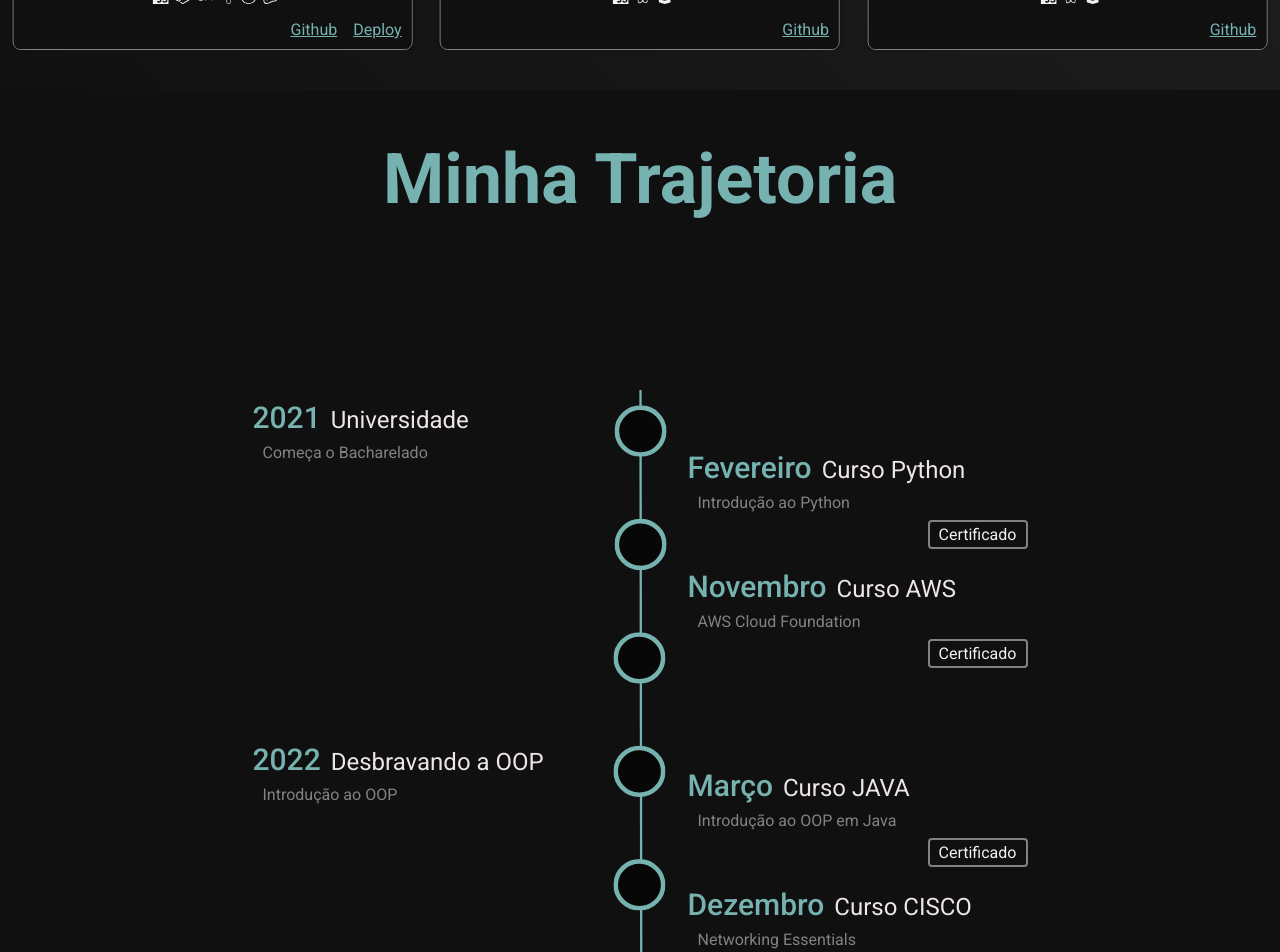
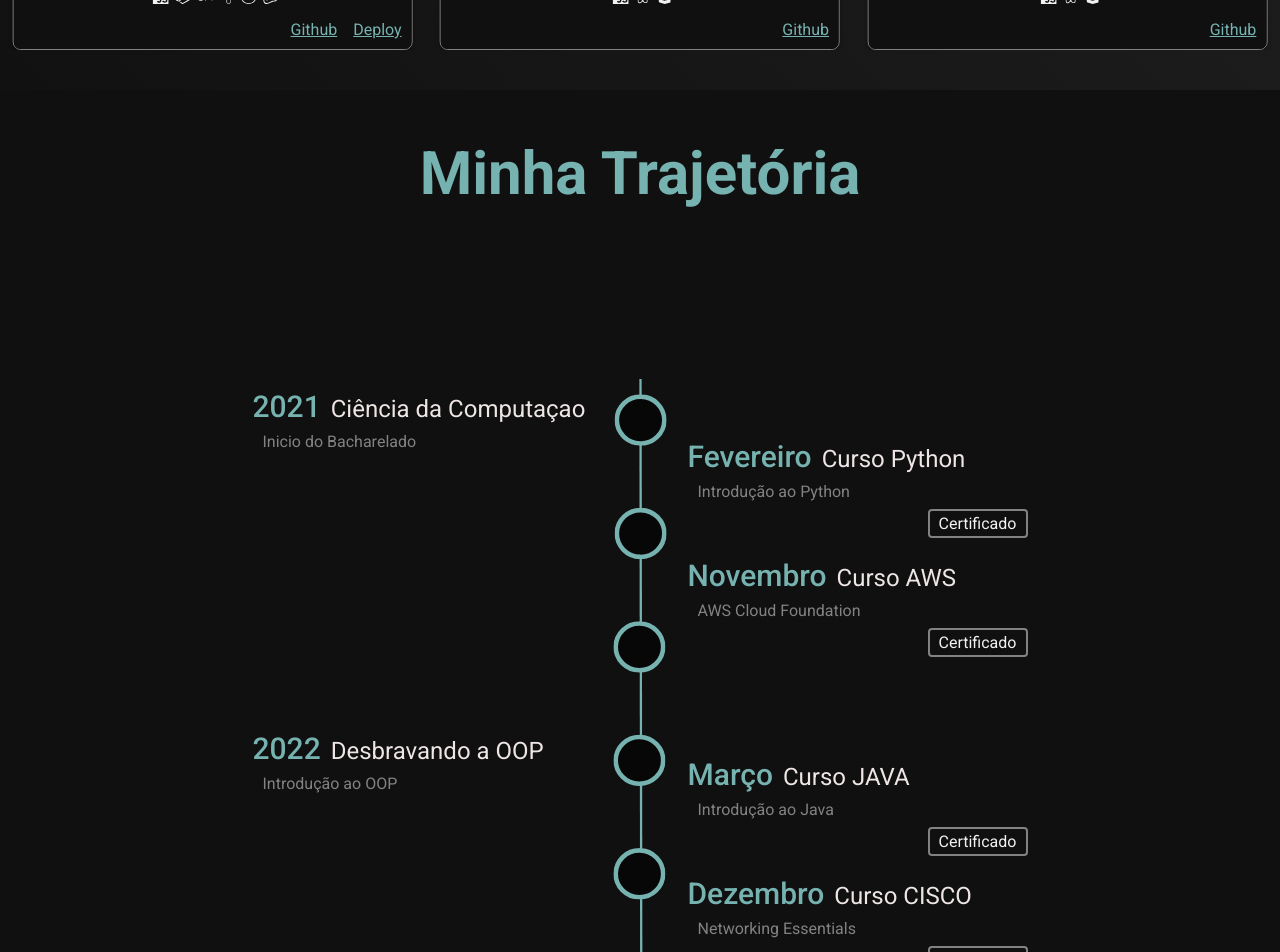
Before and after one commit to nsRenan/portfolio, a Next.js app: page / in a window 1280 px wide. Shown: the part 2100-3052 px from the top of the page. Built offline with nearby package versions, Linux system fonts and the light colour scheme.

Commit message:
Atualização Trajetória

```diff
--- a/src/app/components/Trajetoria/Mobile/index.tsx
+++ b/src/app/components/Trajetoria/Mobile/index.tsx
@@ -14,8 +14,8 @@ interface historia {
 const historias: historia[] = [
   {
     ano: "2021",
-    titulo: "Universidade",
-    descricao: "Começa o Bacharelado",
+    titulo: "Ciência da Computaçao",
+    descricao: "Inicio do Bacharelado",
   },
   {
     mes: "Fevereiro",
@@ -38,7 +38,7 @@ const historias: historia[] = [
   mes: "Março",
   titulo: "Curso JAVA",
   conteudo: "/certificados/certificado_java.pdf",
-  descricao: "Introdução ao OOP em Java",
+  descricao: "Introdução ao Java",
 },
 {
   mes: "Dezembro",
@@ -49,7 +49,7 @@ const historias: historia[] = [
   {
     ano: "2023",
     titulo: "Desenvolvimento Web",
-    descricao: "Estudo Focado em Desenvolvimento Web",
+    descricao: "Estudo voltado ao Desenvolvimento Web",
   },
   {
     mes: "Junho",
@@ -68,7 +68,7 @@ const historias: historia[] = [
 export default function TrajetoriaMobile() {
   return (
     <div className={styles.conteinerTrajetoria}>
-      <h1> Minha Trajetoria</h1>
+      <h1> Minha Trajetória</h1>
       <div className={styles.formato}>
         <Image src={timeLine} width={55} className={styles.timeLine} alt={""}/>
       <div className={styles.capsulaTrajetoria}>
--- a/src/app/components/Trajetoria/Mobile/trajetoria.module.css
+++ b/src/app/components/Trajetoria/Mobile/trajetoria.module.css
@@ -17,6 +17,10 @@
 .capsulaTrajetoria span {
   align-items: flex-start;
   width: fit-content;
+}
+
+.conteinerTrajetoria h1 {
+  font-size: 55px;
 }
 
 
--- a/src/app/components/Trajetoria/index.tsx
+++ b/src/app/components/Trajetoria/index.tsx
@@ -7,14 +7,14 @@ import timeLine from "/public/timeLine.svg";
 export default function Trajetoria() {
   return (
     <div className={styles.conteinerTrajetoria}>
-      <h1> Minha Trajetoria</h1>
+      <h1> Minha Trajetória</h1>
       <div className={styles.capsulaTrajetoria}>
         <div className={styles.esquerda}>
           <HistoriaCard
             ano={"2021"}
             key={'universidade'}
-            titulo={"Universidade"}
-            descricao="Começa o Bacharelado"
+            titulo={"Ciência da Computaçao"}
+            descricao="Inicio do Bacharelado"
           />
           <div className={styles.espaco} style={{ height: 260 }}></div>
           <HistoriaCard
@@ -28,7 +28,7 @@ export default function Trajetoria() {
             ano={"2023"}
             key={'web'}
             titulo={"Desenvolvimento Web"}
-            descricao="Estudo Focado em densenvolvimento web"
+            descricao="Estudo voltado ao densenvolvimento web"
           />
         </div>
         <Image src={timeLine} width={55} alt={"timeLine"} />
@@ -54,7 +54,7 @@ export default function Trajetoria() {
             key={'cursoJava'}
             titulo={"Curso JAVA"}
             conteudo="/certificados/certificado_java.pdf"
-            descricao="Introdução ao OOP em Java"
+            descricao="Introdução ao Java"
           />
           <HistoriaCard
             mes={"Dezembro"}
--- a/src/app/components/Trajetoria/trajetoria.module.css
+++ b/src/app/components/Trajetoria/trajetoria.module.css
@@ -7,6 +7,7 @@
   padding-right: 1.5rem;
   margin-bottom: 8rem;
   gap: 150px;
+  /* padding: 20px 10px; */
 }
 
 .capsulaTrajetoria {
@@ -26,6 +27,9 @@
   flex-direction: column;
   align-items: center;
 }
+.conteinerTrajetoria h1 {
+  font-size: 60px;
+}
 }
 @media (max-width: 950px){
 .conteinerTrajetoria {
```
